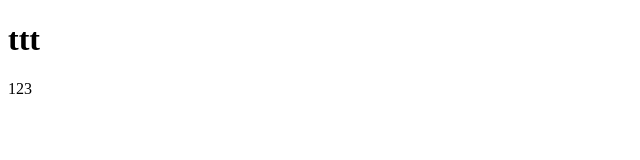
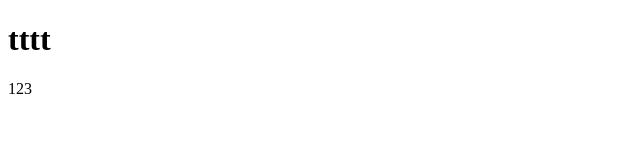
Before and after one commit to zhnzh2/map, a plain HTML site: page index.html in a window 1280 px wide. Shown: the full height of the page, 0-640 px from the left. Drawn offline with Linux system fonts and the light colour scheme.

Commit message:
index.html

```diff
--- a/index.html
+++ b/index.html
@@ -5,7 +5,7 @@
         <title>Pig Peng</title>
     </head>
     <body>
-        <h1>ttt</h1>
+        <h1>tttt</h1>
         <p>123</p>
     </body>
 </html>
```
